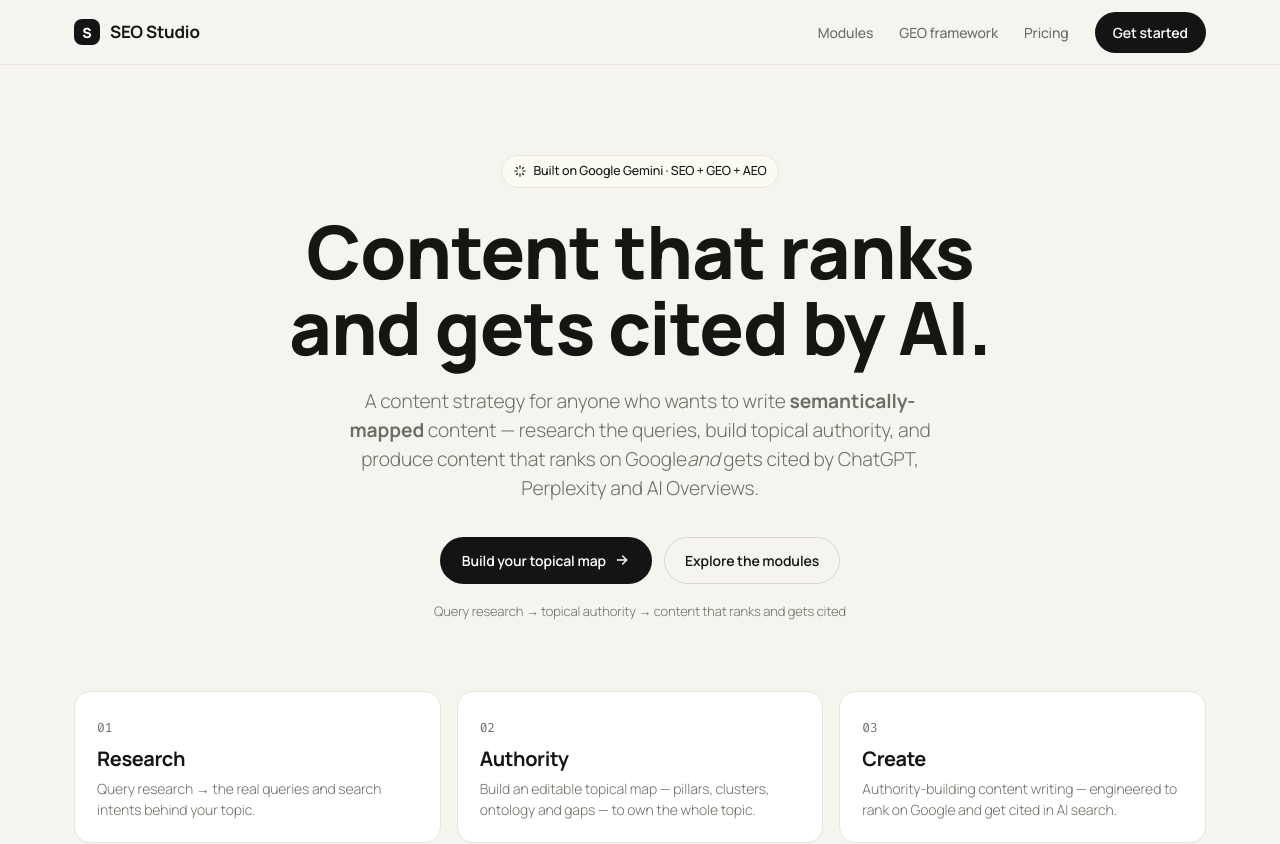
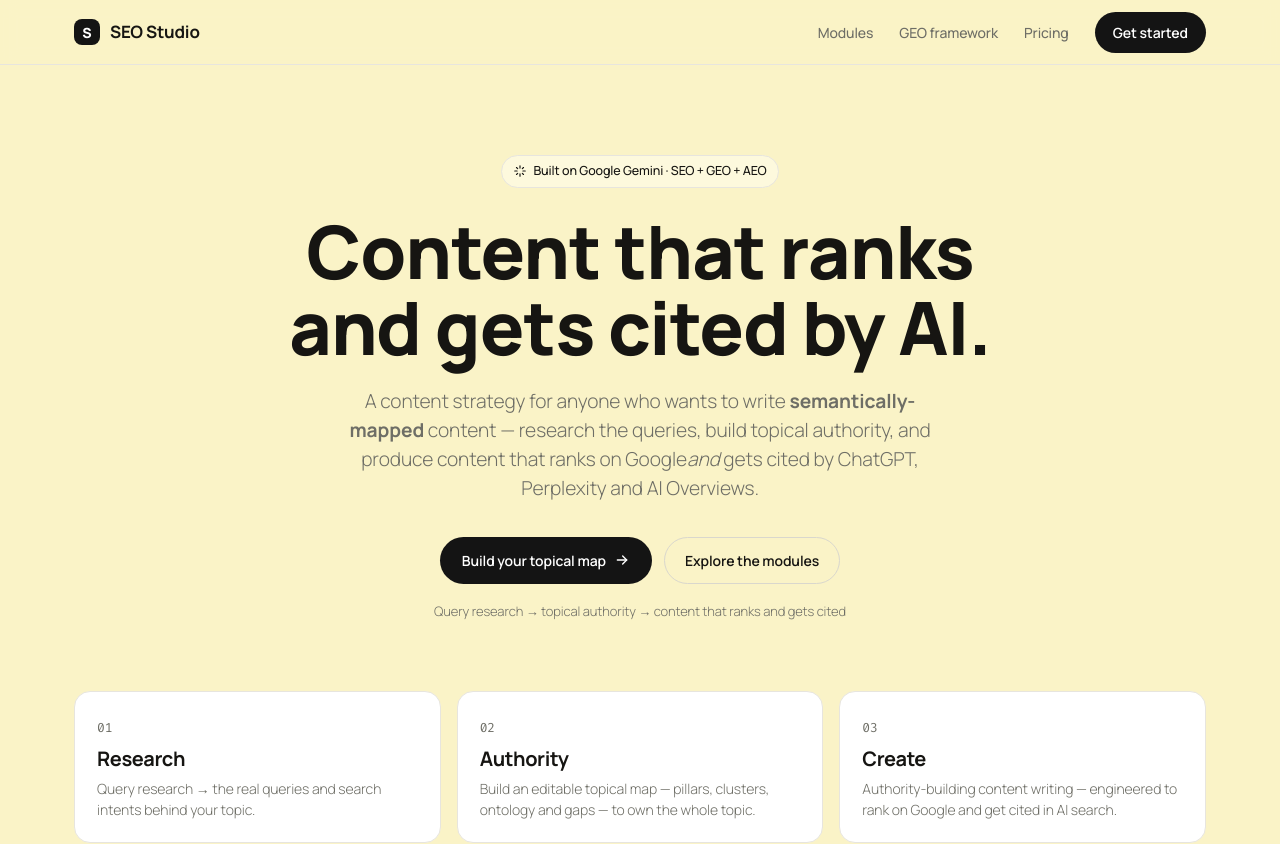
Before and after one commit to zeynepdiril88/seo-studio, a Next.js app: page / in a window 1280 px wide. Shown: the top 844 px of the page. Built offline with nearby package versions, Linux system fonts and the light colour scheme.

Commit message:
Recolor: butter-yellow canvas + coral accent

```diff
--- a/src/app/globals.css
+++ b/src/app/globals.css
@@ -1,13 +1,13 @@
 /* ─────────────────────────────────────────────────────────
-   SEO Studio — design system (Auralis-minimal)
-   warm off-white canvas · near-black Manrope · hairline borders
-   no shadows · black pill buttons · purple accent
+   SEO Studio — design system
+   pale butter-yellow canvas · near-black Manrope · hairline borders
+   no shadows · black pill buttons · coral accent
    ───────────────────────────────────────────────────────── */
 
 :root {
-  --canvas: #f5f4ef;
-  --nav: #fbfaf3;
-  --rail: #f0eee6;
+  --canvas: #faf3c7;
+  --nav: #fdf9dd;
+  --rail: #f4ecba;
   --surface: #ffffff;
   --ink: #161512;
   --soft: #6e6e66;
@@ -15,8 +15,8 @@
   --line: #e7e5de;
   --line-strong: #d9d7cd;
   --black: #141414;
-  --purple: #503aa8;
-  --purple-soft: #ede9f7;
+  --purple: #dc5334;
+  --purple-soft: #fbe6dd;
   --yellow: #ffee58;
   --pink: #f6cff4;
 
```
